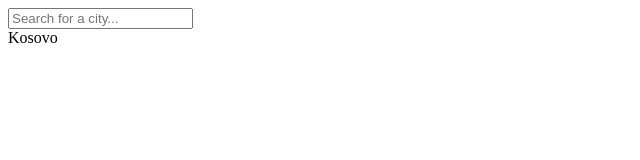
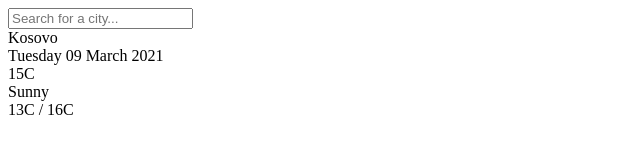
Before and after one commit to altinthaqi/WeatherApp, a plain HTML site: page index.html in a window 1280 px wide. Shown: the whole page, without its empty margins (0-640 px from the left). Drawn offline with Linux system fonts and the light colour scheme.

Commit message:
Finished the web html structure

```diff
--- a/index.html
+++ b/index.html
@@ -18,9 +18,15 @@
         />
       </header>
       <main>
-        <section>
+        <section class="location">
           <div class="city">Kosovo</div>
+          <div class="date">Tuesday 09 March 2021</div>
         </section>
+        <div class="current">
+          <div class="temp">15<span>C</span></div>
+          <div class="weather">Sunny</div>
+          <div class="hi-low">13C / 16C</div>
+        </div>
       </main>
     </div>
     <script src="script.js"></script>
```
Also changed, not shown: bg.jpg (added).
